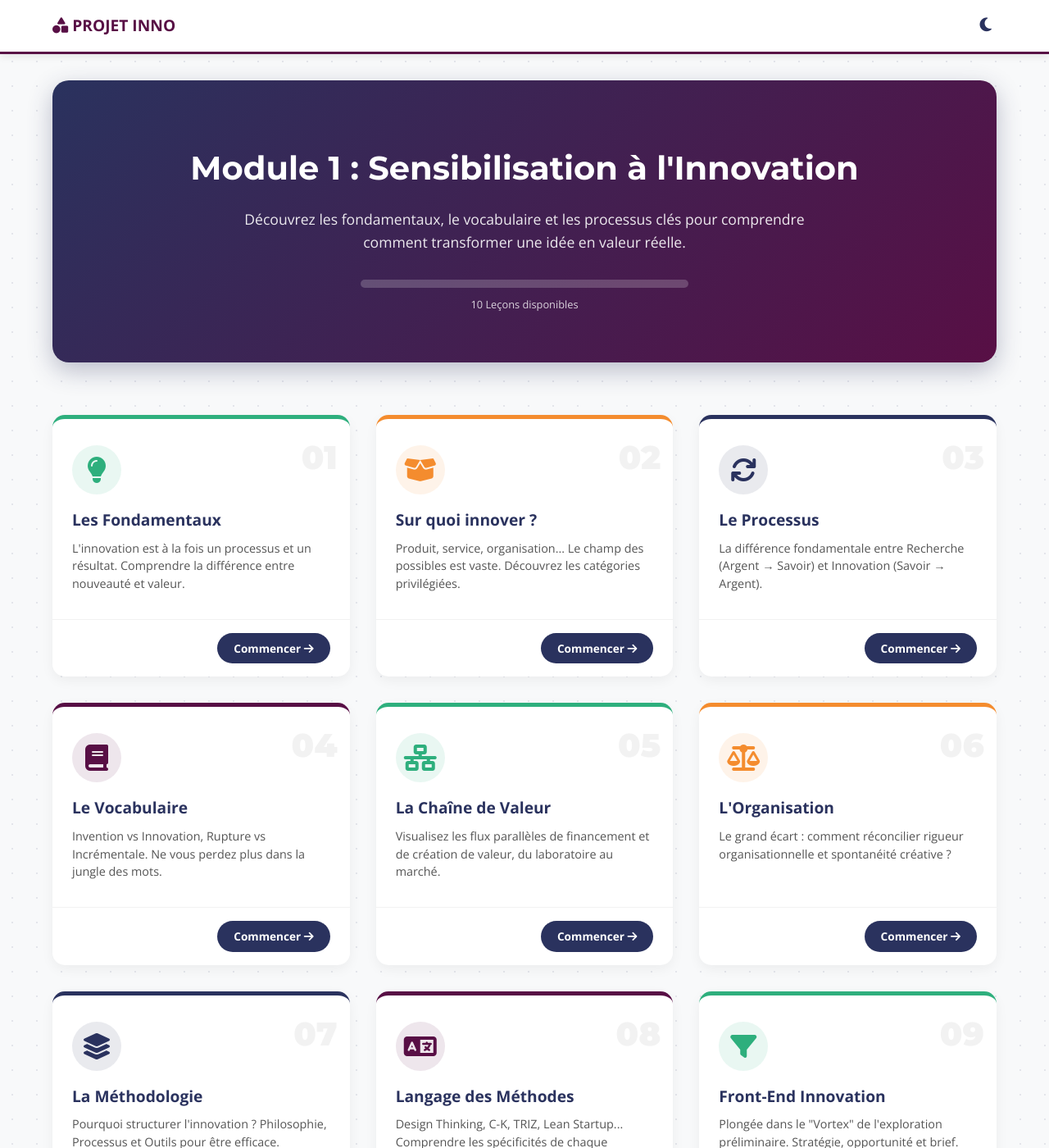
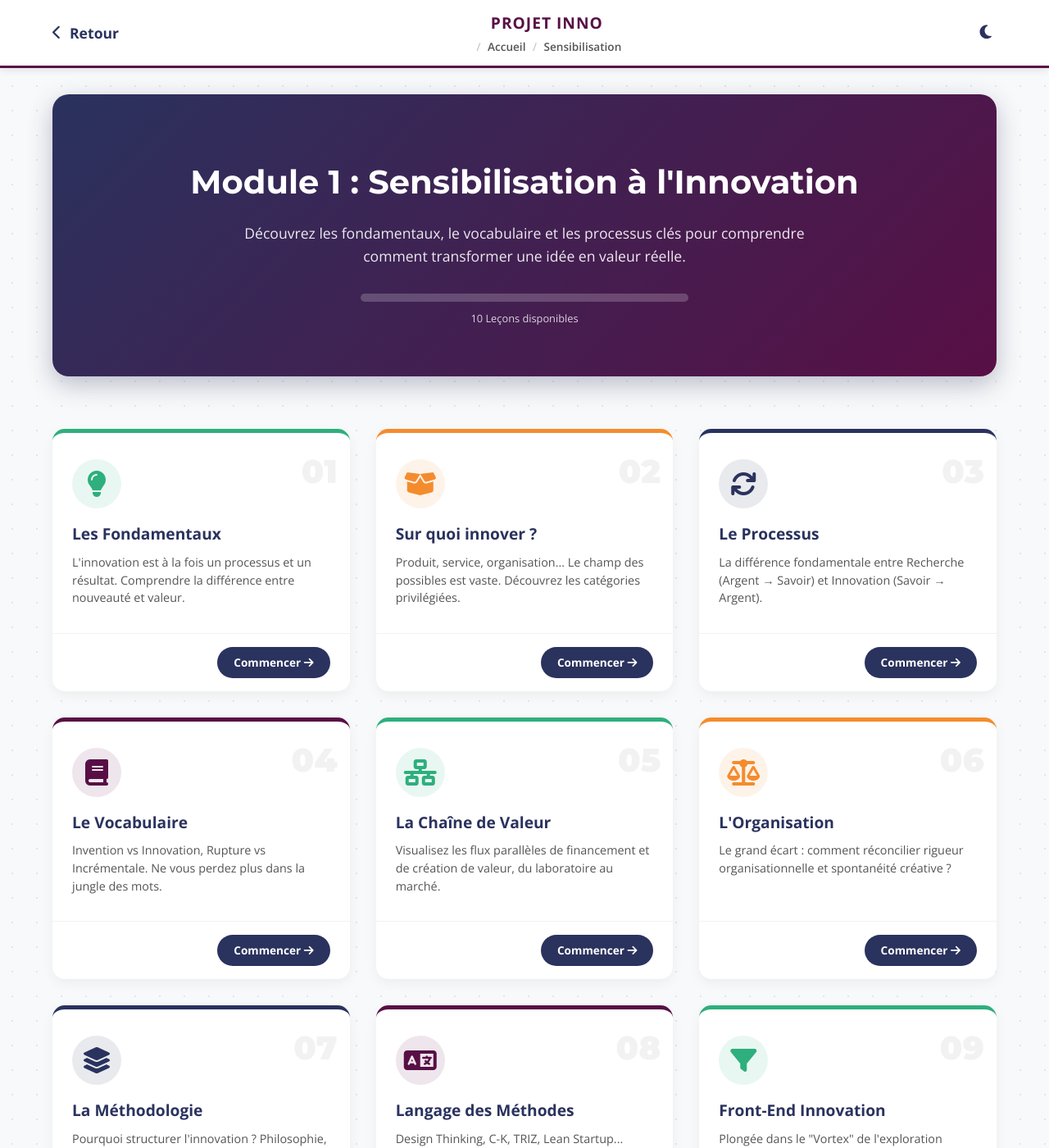
Before and after one commit to Tyrulfr/projet_inno_pui, a Jekyll site: the page pages/apprenant/cours/sensibilisation/module1/sommaire_module1.html, which Jekyll copies as it is, in a window 1280 px wide and 1400 px high. Shown: the whole window at 82% size. Built offline with Jekyll 4.4.1, drawn with Linux system fonts in a browser that asks for light colours.

Commit message:
Update sommaire_module1.html

```diff
--- a/pages/apprenant/cours/sensibilisation/module1/sommaire_module1.html
+++ b/pages/apprenant/cours/sensibilisation/module1/sommaire_module1.html
@@ -18,48 +18,127 @@
         body.dark-mode h1, body.dark-mode h2, body.dark-mode h3 { color: var(--orange); }
 
         /* Navigation */
-        .top-bar { background: var(--bg-card); padding: 1rem 5%; display: flex; justify-content: space-between; align-items: center; position: sticky; top: 0; z-index: 1000; box-shadow: 0 2px 10px rgba(0,0,0,0.1); border-bottom: 3px solid var(--bordeaux); }
-        .logo { font-weight: 900; font-size: 1.2rem; color: var(--bordeaux); text-decoration: none; }
-        body.dark-mode .logo { color: var(--orange); }
-        .btn-back { text-decoration: none; color: var(--text-main); font-weight: 700; display: flex; align-items: center; gap: 10px; font-size: 1.1rem; }
+        .top-bar { background: var(--bg-card); padding: 0.8rem 5%; display: flex; justify-content: space-between; align-items: center; position: sticky; top: 0; z-index: 1000; box-shadow: 0 2px 10px rgba(0,0,0,0.1); border-bottom: 3px solid var(--bordeaux); }
+
+        /* Style du bouton Retour */
+        .btn-back {
+            text-decoration: none;
+            color: var(--text-main);
+            font-weight: 700;
+            display: flex;
+            align-items: center;
+            gap: 10px;
+            font-size: 1.1rem;
+        }
         .btn-back:hover { color: var(--orange); }
+
+        /* Styles Fil d'Ariane (Breadcrumbs) */
+        .nav-center { display: flex; flex-direction: column; align-items: center; }
+        .brand-name { font-weight: 900; font-size: 1.2rem; color: var(--bordeaux); letter-spacing: 1px; }
+        body.dark-mode .brand-name { color: var(--orange); }
+
+        .breadcrumbs { font-size: 0.85rem; color: var(--text-light); margin-top: 2px; }
+        .breadcrumbs a { text-decoration: none; color: inherit; font-weight: 600; transition: color 0.2s; border-bottom: 1px solid transparent; }
+        .breadcrumbs a:hover { color: var(--orange); border-bottom-color: var(--orange); }
+        body.dark-mode .breadcrumbs a:hover { color: white; border-bottom-color: white; }
+        .separator { opacity: 0.4; margin: 0 5px; }
 
         .content-container { max-width: 1200px; margin: 2rem auto; padding: 0 1.5rem; }
 
+        /* Hero Section */
         .hero-section { text-align: center; margin-bottom: 4rem; padding: 3rem 1rem; background: linear-gradient(135deg, var(--blue), var(--bordeaux)); border-radius: 20px; color: white; box-shadow: 0 10px 30px rgba(42, 50, 94, 0.3); }
         .hero-title { font-size: 2.5rem; margin-bottom: 1rem; color: white; }
         .hero-desc { font-size: 1.1rem; opacity: 0.9; max-width: 700px; margin: 0 auto; }
         .progress-bar-container { width: 100%; max-width: 400px; background: rgba(255,255,255,0.2); height: 10px; border-radius: 5px; margin: 2rem auto 0; overflow: hidden; }
         .progress-bar { width: 0%; height: 100%; background: var(--teal); border-radius: 5px; transition: width 1s ease; }
 
+        /* Grid Grains */
         .grains-grid { display: grid; grid-template-columns: repeat(auto-fill, minmax(300px, 1fr)); gap: 2rem; }
 
-        .grain-card { background: var(--bg-card); border-radius: 15px; overflow: hidden; box-shadow: 0 5px 15px rgba(0,0,0,0.05); transition: transform 0.3s, box-shadow 0.3s; display: flex; flex-direction: column; position: relative; border-top: 5px solid var(--teal); }
+        .grain-card {
+            background: var(--bg-card);
+            border-radius: 15px;
+            overflow: hidden;
+            box-shadow: 0 5px 15px rgba(0,0,0,0.05);
+            transition: transform 0.3s, box-shadow 0.3s;
+            display: flex;
+            flex-direction: column;
+            position: relative;
+            border-top: 5px solid var(--teal);
+        }
+
         .grain-card:hover { transform: translateY(-10px); box-shadow: 0 15px 30px rgba(0,0,0,0.1); }
 
-        .card-number { position: absolute; top: 15px; right: 15px; font-size: 2.5rem; font-weight: 900; color: rgba(0,0,0,0.05); font-family: 'Montserrat'; }
+        .card-number {
+            position: absolute;
+            top: 15px;
+            right: 15px;
+            font-size: 2.5rem;
+            font-weight: 900;
+            color: rgba(0,0,0,0.05);
+            font-family: 'Montserrat';
+        }
+
         .card-body { padding: 2rem 1.5rem; flex-grow: 1; }
-        .card-icon { font-size: 2rem; color: var(--teal); margin-bottom: 1rem; background: rgba(46, 175, 125, 0.1); width: 60px; height: 60px; display: flex; align-items: center; justify-content: center; border-radius: 50%; }
+
+        .card-icon {
+            font-size: 2rem;
+            color: var(--teal);
+            margin-bottom: 1rem;
+            background: rgba(46, 175, 125, 0.1);
+            width: 60px;
+            height: 60px;
+            display: flex;
+            align-items: center;
+            justify-content: center;
+            border-radius: 50%;
+        }
+
         .card-title { font-size: 1.2rem; font-weight: 800; margin-bottom: 0.5rem; color: var(--text-main); }
         .card-desc { font-size: 0.9rem; color: var(--text-light); line-height: 1.5; }
+
         .card-footer { padding: 1rem 1.5rem; border-top: 1px solid rgba(0,0,0,0.05); text-align: right; }
 
-        .btn-start { display: inline-block; text-decoration: none; background: var(--blue); color: white; padding: 8px 20px; border-radius: 20px; font-size: 0.85rem; font-weight: 700; transition: background 0.3s; }
+        .btn-start {
+            display: inline-block;
+            text-decoration: none;
+            background: var(--blue);
+            color: white;
+            padding: 8px 20px;
+            border-radius: 20px;
+            font-size: 0.85rem;
+            font-weight: 700;
+            transition: background 0.3s;
+        }
         .btn-start:hover { background: var(--orange); }
 
+        /* Specific Colors per context */
         .border-orange { border-top-color: var(--orange); }
         .border-blue { border-top-color: var(--blue); }
         .border-bordeaux { border-top-color: var(--bordeaux); }
+
         .icon-orange { color: var(--orange); background: rgba(244, 140, 46, 0.1); }
         .icon-blue { color: var(--blue); background: rgba(42, 50, 94, 0.1); }
         .icon-bordeaux { color: var(--bordeaux); background: rgba(88, 15, 69, 0.1); }
+
     </style>
 </head>
 <body>
 
     <nav class="top-bar">
-        <!-- Lien vers le portail (chemin absolu maintenu pour la robustesse) -->
-        <a href="/pages/apprenant/cours/sensibilisation/portal_sensi.html" class="logo"><i class="fa-solid fa-shapes"></i> PROJET INNO</a>
+        <a href="javascript:history.back()" class="btn-back"><i class="fa-solid fa-chevron-left"></i> Retour</a>
+
+        <!-- HEADER CENTRAL AVEC FIL D'ARIANE -->
+        <div class="nav-center">
+            <div class="brand-name">PROJET INNO</div>
+            <div class="breadcrumbs">
+                <span class="separator">/</span>
+                <a href="../../../portal.html">Accueil</a>
+                <span class="separator">/</span>
+                <a href="../portal_sensi.html">Sensibilisation</a>
+            </div>
+        </div>
+
         <button onclick="toggleTheme()" style="background:none; border:none; cursor:pointer; font-size:1.2rem; color:var(--text-main);"><i class="fa-solid fa-moon"></i></button>
     </nav>
 
@@ -74,7 +153,6 @@
         </div>
 
         <div class="grains-grid">
-            <!-- LIENS CORRIGÉS : grain1.html, grain2.html, etc. -->
 
             <!-- Grain 1 -->
             <div class="grain-card">
```
